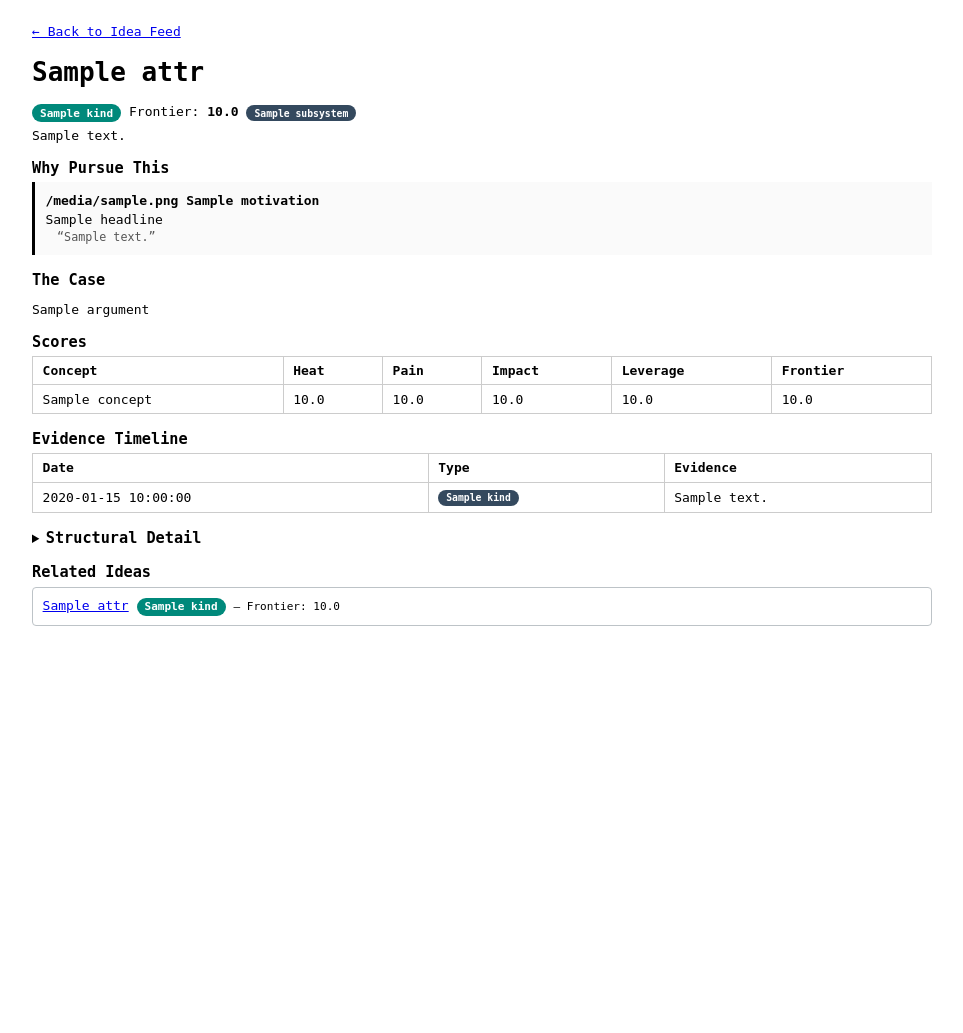
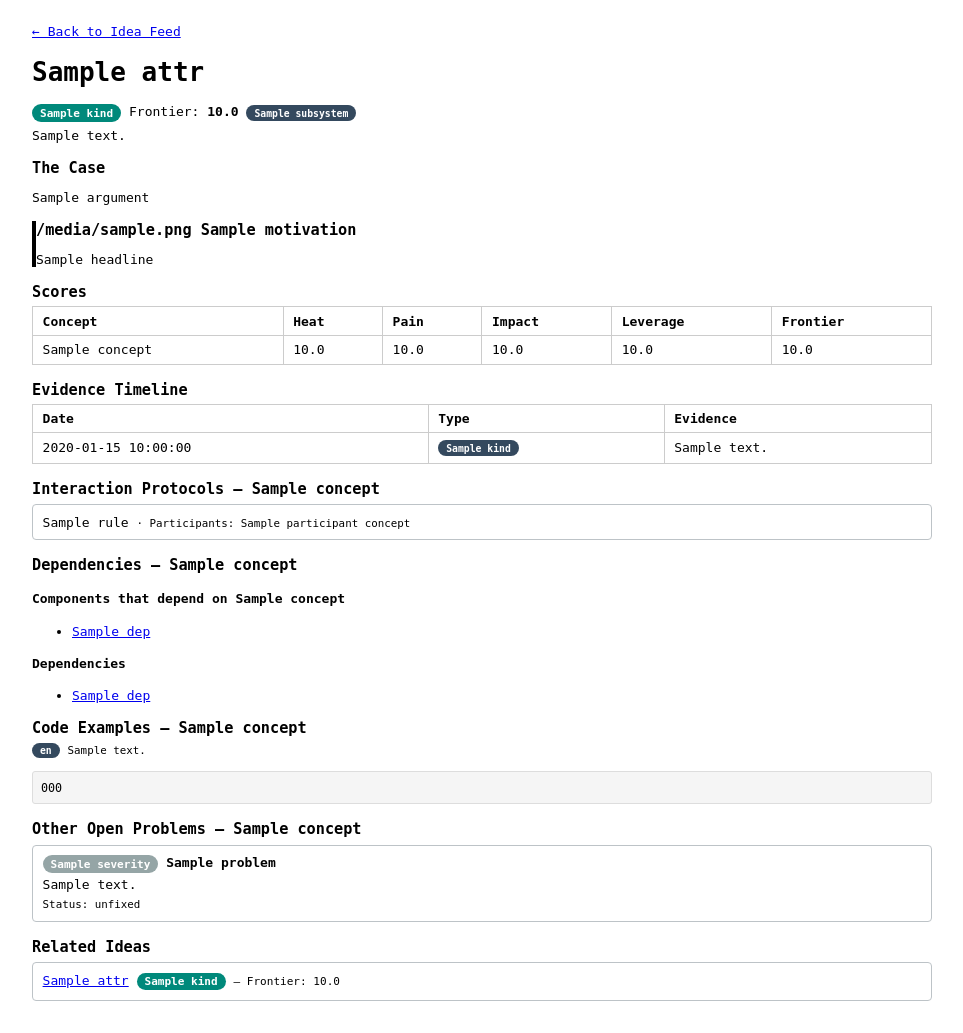
Before and after one commit to reiniertl/know_kernel, a FastAPI app: template src/web/templates/idea_detail.html in a window 1280 px wide. Shown: the part 72-1105 px from the top of the page, without its empty margins (158-1121 px from the left). Before the commit the page ends 698 px from the top, so only its background shows below. Run offline with FastAPI, Linux system fonts and the light colour scheme; the template is opened without the code that fills it: most values are stand-ins (such as "Sample title", 1, 10 or a date in 2020); some libraries are stand-ins or nearby versions.

Commit message:
fix(web): render full data within motivation categories, not truncated summaries
Each motivation category (SECURITY, STABILITY, PERFORMANCE, etc.) now
renders the complete structured data from briefs: full vulnerability
cards with CVE/CVSS/versions, failure mode cards with blast radius,
profile tables, fix lists with commits. Removes 3-item cap and
collapsed structural detail section. Protocols, dependencies, code
examples, and non-critical problems remain as standalone sections.

Co-Authored-By: Claude Opus 4.6 (1M context) <noreply@anthropic.com>

```diff
--- a/src/web/templates/idea_detail.html
+++ b/src/web/templates/idea_detail.html
@@ -15,12 +15,18 @@
 <p style="margin-top:0.5em;">{{ node.attrs.description }}</p>
 {% endif %}
 
-{# --- WHY PURSUE THIS (motivation categories) --- #}
+{# --- THE CASE (argument paragraph) --- #}
+{% if argument %}
+<div class="attrs-section">
+  <h3>The Case</h3>
+  <p>{{ argument }}</p>
+</div>
+{% endif %}
+
+{# --- MOTIVATION CATEGORIES (full data within each) --- #}
 {% if motivations %}
-<div class="attrs-section">
-  <h3>Why Pursue This</h3>
 {% for m in motivations %}
-  <div style="margin-bottom:1em; padding:0.8em; border-left:3px solid
+<div class="attrs-section" style="border-left:4px solid
   {% if m.category == 'security' %}#c0392b
   {% elif m.category == 'stability' %}#e67e22
   {% elif m.category == 'performance' %}#2980b9
@@ -28,37 +34,130 @@
   {% elif m.category == 'efficiency' %}#27ae60
   {% elif m.category == 'hardware_enablement' %}#2c3e50
   {% elif m.category == 'maintainability' %}#7f8c8d
-    {% endif %}; background:rgba(0,0,0,0.02);">
-    <strong>{{ m.icon }} {{ m.label }}</strong>
-    <p style="margin:0.3em 0;">{{ m.headline }}</p>
-    {% for ev in m.evidence[:3] %}
-      <div style="margin-left:1em; font-size:0.9em; color:#555;">
-        {% if ev.type == 'vulnerability' %}
-          <span class="badge" style="background:{% if ev.severity == 'critical' %}#c0392b{% elif ev.severity == 'high' %}#e67e22{% elif ev.severity == 'medium' %}#f1c40f;color:#333{% else %}#95a5a6{% endif %};">{{ ev.severity }}</span>
-          {{ ev.text }}{% if ev.cvss %} (CVSS {{ ev.cvss }}){% endif %}
-        {% elif ev.type == 'failure_mode' %}
-          &ldquo;{{ ev.text }}&rdquo; (blast radius: {{ ev.blast_radius }})
-        {% elif ev.type == 'profile' %}
+  {% endif %};">
+  <h3>{{ m.icon }} {{ m.label }}</h3>
+  <p>{{ m.headline }}</p>
+
+  {# --- SECURITY: full vulnerability cards from briefs --- #}
+  {% if m.category == 'security' %}
+  {% for brief in briefs %}
+  {% if brief.vulnerabilities %}
+  {% for v in brief.vulnerabilities %}
+  <div class="card" style="margin-bottom:0.5em;">
+    <span class="badge" style="background:{% if v.severity == 'critical' %}#c0392b{% elif v.severity == 'high' %}#e67e22{% elif v.severity == 'medium' %}#f1c40f;color:#333{% else %}#95a5a6{% endif %};">{{ v.severity }}</span>
+    <strong>{{ v.cve_id }}</strong> (CVSS {{ v.cvss_score }})
+    {% if v.title %}<br>{{ v.title }}{% endif %}
+    <p style="margin:0.3em 0;">{{ v.description }}</p>
+    {% if v.affected_versions %}<small>Affected: {{ v.affected_versions }}</small>{% endif %}
+    {% if v.status %}<small> &middot; Status: {{ v.status }}</small>{% endif %}
+  </div>
+  {% endfor %}
+  {% endif %}
+  {% endfor %}
+  {% endif %}
+
+  {# --- STABILITY: failure modes, invariants at risk, critical problems --- #}
+  {% if m.category == 'stability' %}
+  {% for brief in briefs %}
+  {% if brief.failure_modes %}
+  <h4>Failure Modes &mdash; {{ brief.concept.name }}</h4>
+  {% for fm in brief.failure_modes %}
+  <div class="card" style="margin-bottom:0.3em;">
+    {{ fm.symptom }}
+    {% if fm.blast_radius %}<small> &middot; Blast radius: {{ fm.blast_radius }}</small>{% endif %}
+    {% if fm.recoverability %}<small> &middot; {{ fm.recoverability }}</small>{% endif %}
+  </div>
+  {% endfor %}
+  {% endif %}
+  {% if brief.invariants %}
+  <h4>Invariants at Risk &mdash; {{ brief.concept.name }}</h4>
+  {% for inv in brief.invariants %}
+  <div class="card" style="margin-bottom:0.3em;">
+    <code>{{ inv.predicate }}</code>
+    {% if inv.strength %}<small> &middot; Strength: {{ inv.strength }}</small>{% endif %}
+    {% if inv.scope %}<small> &middot; Scope: {{ inv.scope }}</small>{% endif %}
+  </div>
+  {% endfor %}
+  {% endif %}
+  {% set critical_problems = [] %}
+  {% for p in brief.problems %}
+    {% if p.severity in ['critical', 'high'] %}
+      {% if critical_problems.append(p) %}{% endif %}
+    {% endif %}
+  {% endfor %}
+  {% if critical_problems %}
+  <h4>Critical/High Problems &mdash; {{ brief.concept.name }}</h4>
+  {% for p in critical_problems %}
+  <div class="card" style="margin-bottom:0.5em;">
+    <span class="badge" style="background:{% if p.severity == 'critical' %}#c0392b{% elif p.severity == 'high' %}#e67e22{% else %}#95a5a6{% endif %};">{{ p.severity }}</span>
+    <strong>{{ p.title }}</strong>
+    <p style="margin:0.3em 0;">{{ p.description }}</p>
+    {% if p.status %}<small>Status: {{ p.status }}</small>{% endif %}
+  </div>
+  {% endfor %}
+  {% endif %}
+  {% endfor %}
+  {% endif %}
+
+  {# --- PERFORMANCE: profile tables + benchmarks --- #}
+  {% if m.category == 'performance' %}
+  {% for brief in briefs %}
+  {% if brief.profiles %}
+  <h4>Performance Profiles &mdash; {{ brief.concept.name }}</h4>
+  <table>
+    <thead><tr><th>Metric</th><th>Complexity</th><th>Best</th><th>Typical</th><th>Worst</th><th>Conditions</th></tr></thead>
+    <tbody>
+    {% for prof in brief.profiles %}
+      <tr>
+        <td>{{ prof.metric }}</td>
+        <td>{{ prof.complexity }}</td>
+        <td>{{ prof.best_case }}</td>
+        <td>{{ prof.typical_case }}</td>
+        <td>{{ prof.worst_case }}</td>
+        <td>{{ prof.conditions }}</td>
+      </tr>
+    {% endfor %}
+    </tbody>
+  </table>
+  {% endif %}
+  {% if brief.benchmarks %}
+  <h4>Benchmarks &mdash; {{ brief.concept.name }}</h4>
+  {% for b in brief.benchmarks %}
+  <div class="card" style="margin-bottom:0.3em;">
+    {{ b.result_summary }}
+    {% if b.conditions %}<small> &middot; {{ b.conditions }}</small>{% endif %}
+  </div>
+  {% endfor %}
+  {% endif %}
+  {% endfor %}
+  {% endif %}
+
+  {# --- SCALABILITY / EFFICIENCY / HARDWARE / MAINTAINABILITY: evidence items --- #}
+  {% if m.category in ('scalability', 'efficiency', 'hardware_enablement') %}
+  {% for ev in m.evidence %}
+  <div class="card" style="margin-bottom:0.3em;">
     {{ ev.text }}
-        {% else %}
-          &ldquo;{{ ev.text }}&rdquo;
+  </div>
+  {% endfor %}
+  {% endif %}
+
+  {% if m.category == 'maintainability' %}
+  {% for brief in briefs %}
+  {% if brief.fixes %}
+  <h4>Recent Patches &mdash; {{ brief.concept.name }}</h4>
+  {% for f in brief.fixes %}
+  <div class="card" style="margin-bottom:0.3em;">
+    <span class="badge badge-kind">{{ f.fix_type }}</span>
+    {{ f.title }}
+    {% if f.commit_hash %}<small> &middot; <code>{{ f.commit_hash }}</code></small>{% endif %}
+    {% if f.source_date %}<small> &middot; {{ f.source_date }}</small>{% endif %}
+  </div>
+  {% endfor %}
+  {% endif %}
+  {% endfor %}
   {% endif %}
 </div>
 {% endfor %}
-    {% if m.evidence|length > 3 %}
-      <small style="margin-left:1em;">...and {{ m.evidence|length - 3 }} more</small>
-    {% endif %}
-  </div>
-  {% endfor %}
-</div>
-{% endif %}
-
-{# --- THE CASE (argument paragraph) --- #}
-{% if argument %}
-<div class="attrs-section">
-  <h3>The Case</h3>
-  <p>{{ argument }}</p>
-</div>
 {% endif %}
 
 {# --- Scores --- #}
@@ -108,48 +207,11 @@
 </div>
 {% endif %}
 
-{# --- Structural Detail (collapsible) --- #}
-{% if briefs %}
-<details>
-  <summary><h3 style="display:inline;">Structural Detail</h3></summary>
-
-  {# Invariants #}
-  {% for brief in briefs %}
-  {% if brief.invariants %}
-  <div class="attrs-section">
-    <h4>Invariants &mdash; {{ brief.concept.name }}</h4>
-    {% for inv in brief.invariants %}
-    <div class="card" style="margin-bottom:0.3em;">
-      <code>{{ inv.predicate }}</code>
-      {% if inv.strength %}<small> &middot; Strength: {{ inv.strength }}</small>{% endif %}
-      {% if inv.scope %}<small> &middot; Scope: {{ inv.scope }}</small>{% endif %}
-    </div>
-    {% endfor %}
-  </div>
-  {% endif %}
-  {% endfor %}
-
-  {# Failure Modes #}
-  {% for brief in briefs %}
-  {% if brief.failure_modes %}
-  <div class="attrs-section">
-    <h4>Failure Modes &mdash; {{ brief.concept.name }}</h4>
-    {% for fm in brief.failure_modes %}
-    <div class="card" style="margin-bottom:0.3em;">
-      {{ fm.symptom }}
-      {% if fm.blast_radius %}<small> &middot; Blast radius: {{ fm.blast_radius }}</small>{% endif %}
-      {% if fm.recoverability %}<small> &middot; {{ fm.recoverability }}</small>{% endif %}
-    </div>
-    {% endfor %}
-  </div>
-  {% endif %}
-  {% endfor %}
-
-  {# Interaction Protocols #}
+{# --- Structural Context (protocols, dependencies, code examples) --- #}
 {% for brief in briefs %}
 {% if brief.protocols %}
 <div class="attrs-section">
-    <h4>Interaction Protocols &mdash; {{ brief.concept.name }}</h4>
+  <h3>Interaction Protocols &mdash; {{ brief.concept.name }}</h3>
   {% for proto in brief.protocols %}
   <div class="card" style="margin-bottom:0.3em;">
     {{ proto.rule }}
@@ -162,13 +224,12 @@
 {% endif %}
 {% endfor %}
 
-  {# Dependencies #}
 {% for brief in briefs %}
 {% if brief.prerequisites.depended_on_by or brief.prerequisites.depends_on %}
 <div class="attrs-section">
-    <h4>Dependencies &mdash; {{ brief.concept.name }}</h4>
+  <h3>Dependencies &mdash; {{ brief.concept.name }}</h3>
   {% if brief.prerequisites.depended_on_by %}
-    <h5>Components that depend on {{ brief.concept.name }}</h5>
+  <h4>Components that depend on {{ brief.concept.name }}</h4>
   <ul>
   {% for dep in brief.prerequisites.depended_on_by %}
     <li><a href="/concepts/{{ dep.id }}">{{ dep.name }}</a></li>
@@ -176,7 +237,7 @@
   </ul>
   {% endif %}
   {% if brief.prerequisites.depends_on %}
-    <h5>Dependencies</h5>
+  <h4>Dependencies</h4>
   <ul>
   {% for dep in brief.prerequisites.depends_on %}
     <li><a href="/concepts/{{ dep.id }}">{{ dep.name }}</a></li>
@@ -187,35 +248,10 @@
 {% endif %}
 {% endfor %}
 
-  {# Performance Context #}
-  {% for brief in briefs %}
-  {% if brief.profiles %}
-  <div class="attrs-section">
-    <h4>Performance Context &mdash; {{ brief.concept.name }}</h4>
-    <table>
-      <thead><tr><th>Metric</th><th>Complexity</th><th>Best</th><th>Typical</th><th>Worst</th><th>Conditions</th></tr></thead>
-      <tbody>
-      {% for prof in brief.profiles %}
-        <tr>
-          <td>{{ prof.metric }}</td>
-          <td>{{ prof.complexity }}</td>
-          <td>{{ prof.best_case }}</td>
-          <td>{{ prof.typical_case }}</td>
-          <td>{{ prof.worst_case }}</td>
-          <td>{{ prof.conditions }}</td>
-        </tr>
-      {% endfor %}
-      </tbody>
-    </table>
-  </div>
-  {% endif %}
-  {% endfor %}
-
-  {# Code Examples #}
 {% for brief in briefs %}
 {% if brief.code_examples %}
 <div class="attrs-section">
-    <h4>Code Examples &mdash; {{ brief.concept.name }}</h4>
+  <h3>Code Examples &mdash; {{ brief.concept.name }}</h3>
   {% for ex in brief.code_examples %}
   <div style="margin-bottom:0.8em;">
     <span class="badge badge-kind">{{ ex.language }}</span>
@@ -226,8 +262,29 @@
 </div>
 {% endif %}
 {% endfor %}
-</details>
+
+{# --- Open Problems (non-critical, not already in STABILITY) --- #}
+{% for brief in briefs %}
+{% set other_problems = [] %}
+{% for p in brief.problems %}
+  {% if p.severity not in ['critical', 'high'] %}
+    {% if other_problems.append(p) %}{% endif %}
   {% endif %}
+{% endfor %}
+{% if other_problems %}
+<div class="attrs-section">
+  <h3>Other Open Problems &mdash; {{ brief.concept.name }}</h3>
+  {% for p in other_problems %}
+  <div class="card" style="margin-bottom:0.5em;">
+    <span class="badge" style="background:{% if p.severity == 'medium' %}#f1c40f;color:#333{% else %}#95a5a6{% endif %};">{{ p.severity }}</span>
+    <strong>{{ p.title }}</strong>
+    <p style="margin:0.3em 0;">{{ p.description }}</p>
+    {% if p.status %}<small>Status: {{ p.status }}</small>{% endif %}
+  </div>
+  {% endfor %}
+</div>
+{% endif %}
+{% endfor %}
 
 {# --- Related Ideas --- #}
 {% if related_ideas %}
```
Also changed, not shown: tests/test_web.py (+5 -3 lines). Lines whose indentation alone changed are shown as unchanged.
